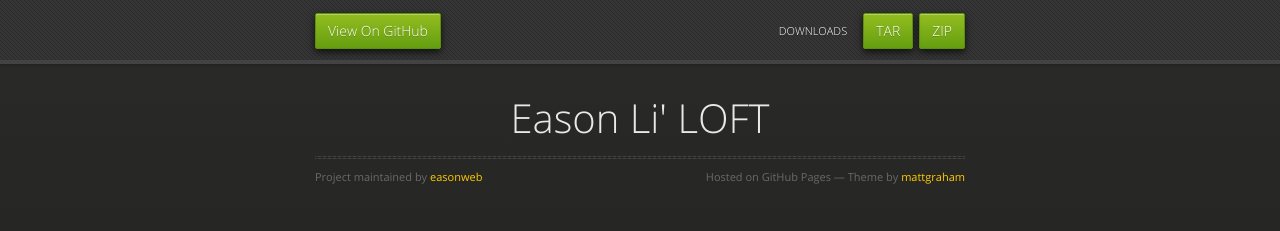
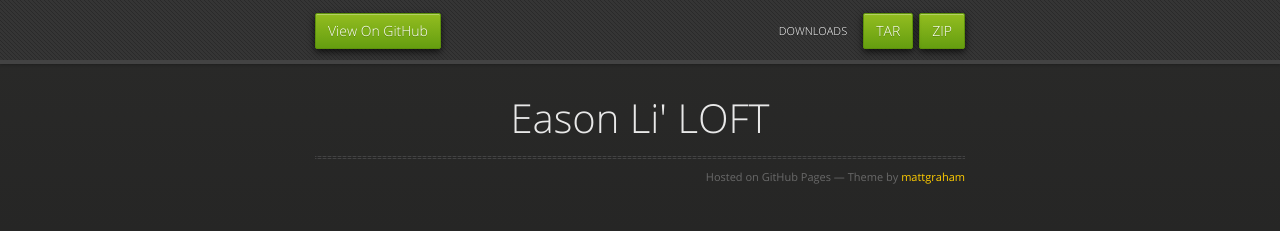
Before and after one commit to easonweb/website, a plain HTML site: page index.html in a window 1280 px wide. Shown: the top 231 px of the page. Drawn offline with nearby package versions, Linux system fonts and the light colour scheme.

Commit message:
Update index.html

```diff
--- a/index.html
+++ b/index.html
@@ -34,7 +34,7 @@
           <h1>Eason Li' LOFT</h1>
           <p></p>
           <hr>
-          <span class="credits left">Project maintained by <a href="https://github.com/easonweb">easonweb</a></span>
+          <!--<span class="credits left">Project maintained by <a href="https://github.com/easonweb">easonweb</a></span>-->
           <span class="credits right">Hosted on GitHub Pages &mdash; Theme by <a href="https://twitter.com/michigangraham">mattgraham</a></span>
         </div>
 
```
